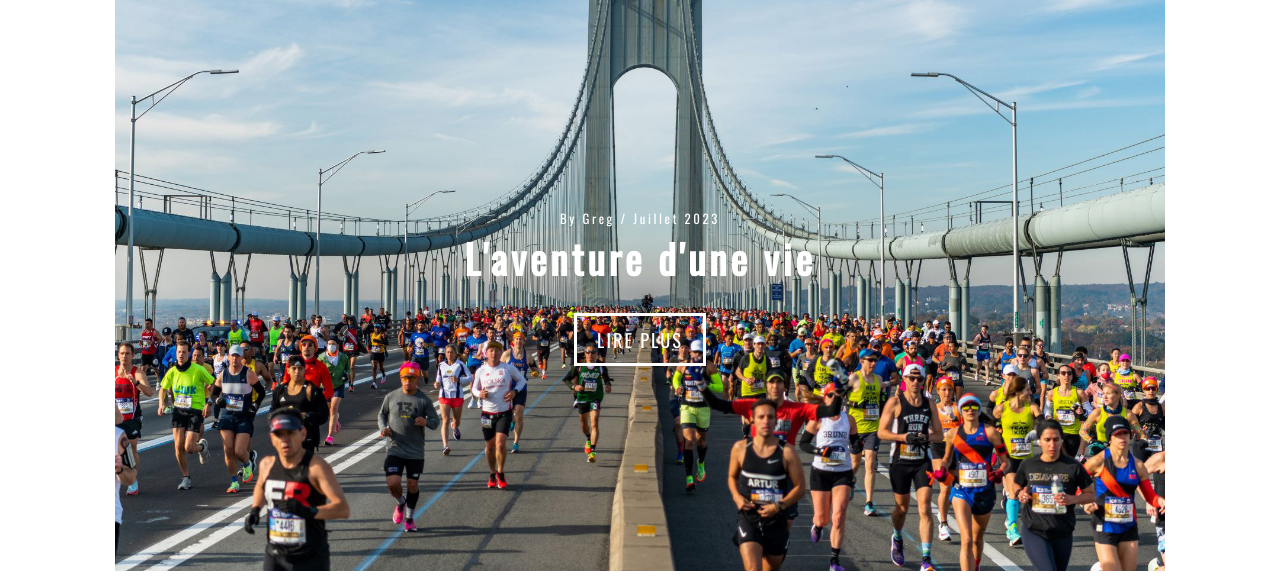
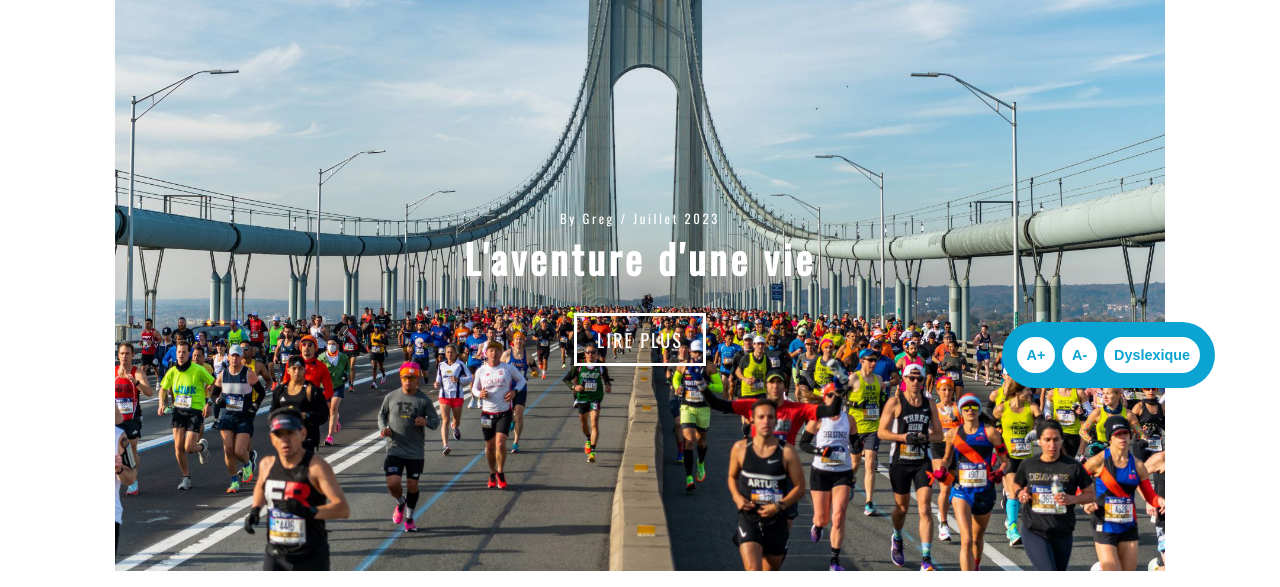
Before and after one commit to Lauwatio/passion-marathons-etud, a PHP site: page / in a window 1280 px wide. Shown: the part 392-979 px from the top of the page. Run offline with PHP 8.4, Linux system fonts and the light colour scheme; some libraries are stand-ins or nearby versions.

Commit message:
Boutons stylés

```diff
--- a/assets/css/style.css
+++ b/assets/css/style.css
@@ -310,14 +310,36 @@ Mise en forme des accessButtons
 ----------------------------------------------------------------------------------------------------------------------------------------------------------------------------------------
 
 */
-#accessButtons {
-  letter-spacing: 1.25px;
+.accessButtons {
   font-family: Lato;
   position: fixed;
   bottom: 20px;
-  right: 80px;
-  display: flex;
-  flex-direction: column;
+  right: 65px;
   padding: 5px;
   text-align: center;
+  background-color: #0ba3d1;
+  border-radius: 45px;
+  padding: 15px;
 }
+.accessButtons button,
+i {
+  font-size: 0.9rem;
+}
+.accessButtons button {
+  color: #0ba3d1;
+  padding: 10px;
+  border-radius: 45px;
+  background-color: white;
+  display: inline-block;
+  width: max-content;
+  margin-left: auto;
+  margin-right: auto;
+  font-weight: 700;
+  border: none;
+  cursor: pointer;
+  transition: background-color 0.3s ease;
+}
+.accessButtons button:hover {
+  background-color: #0ba3d1;
+  color: white;
+}
--- a/index.php
+++ b/index.php
@@ -155,11 +155,9 @@
     <a href="#">Un coatching personnalisé en nutrition</a>
   </div>
   <section class="accessButtons">
-    <div class="accessButtons">
-      <button id="buttonIncrease">A+</button>
-      <button id="buttonDecrease">A-</button>
-      <button id="buttonDys">Dyslexique</button>
-    </div>
+    <button id="buttonIncrease">A+</button>
+    <button id="buttonDecrease">A-</button>
+    <button id="buttonDys">Dyslexique</button>
   </section>
   <footer>
     <p tabindex="0">
```
